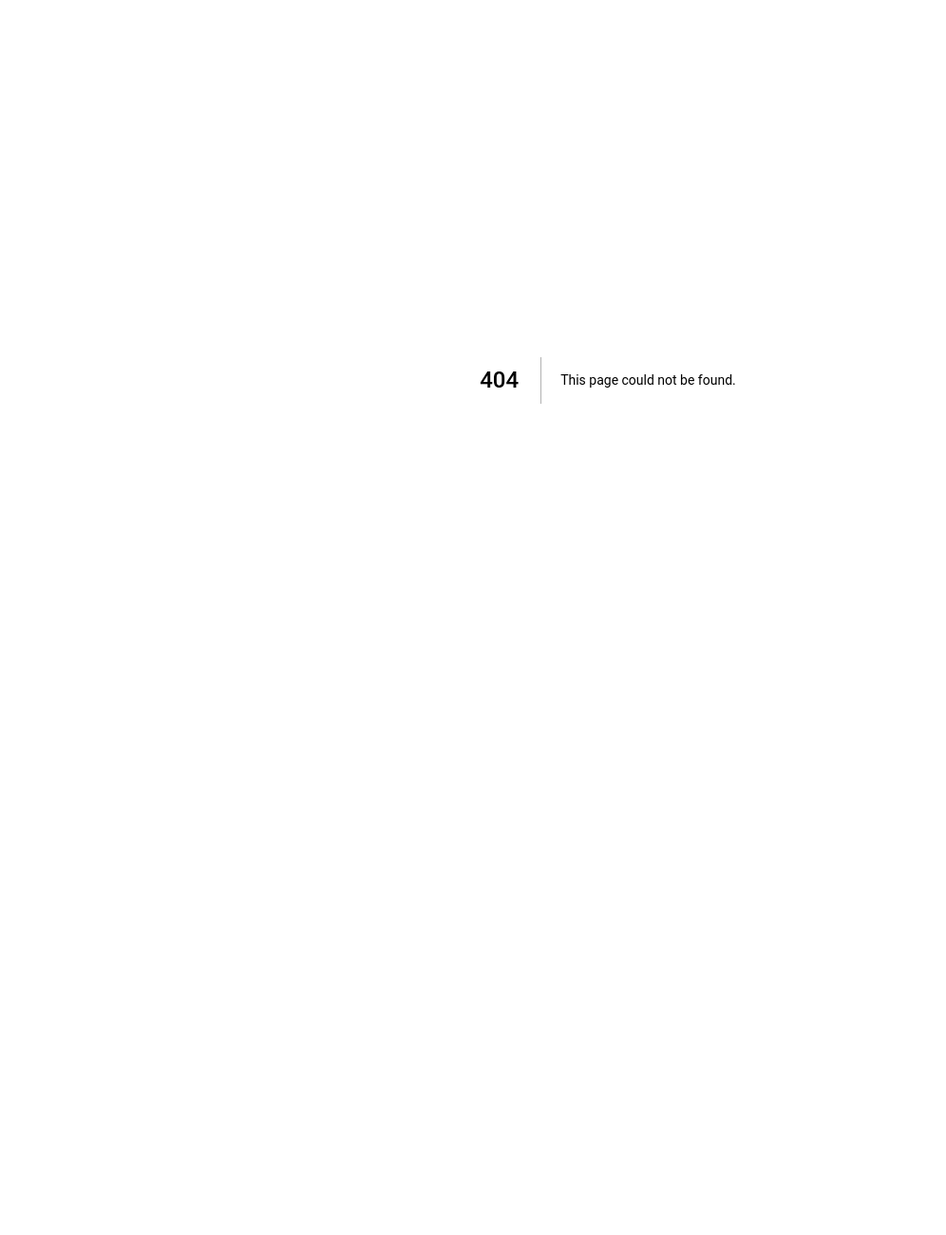
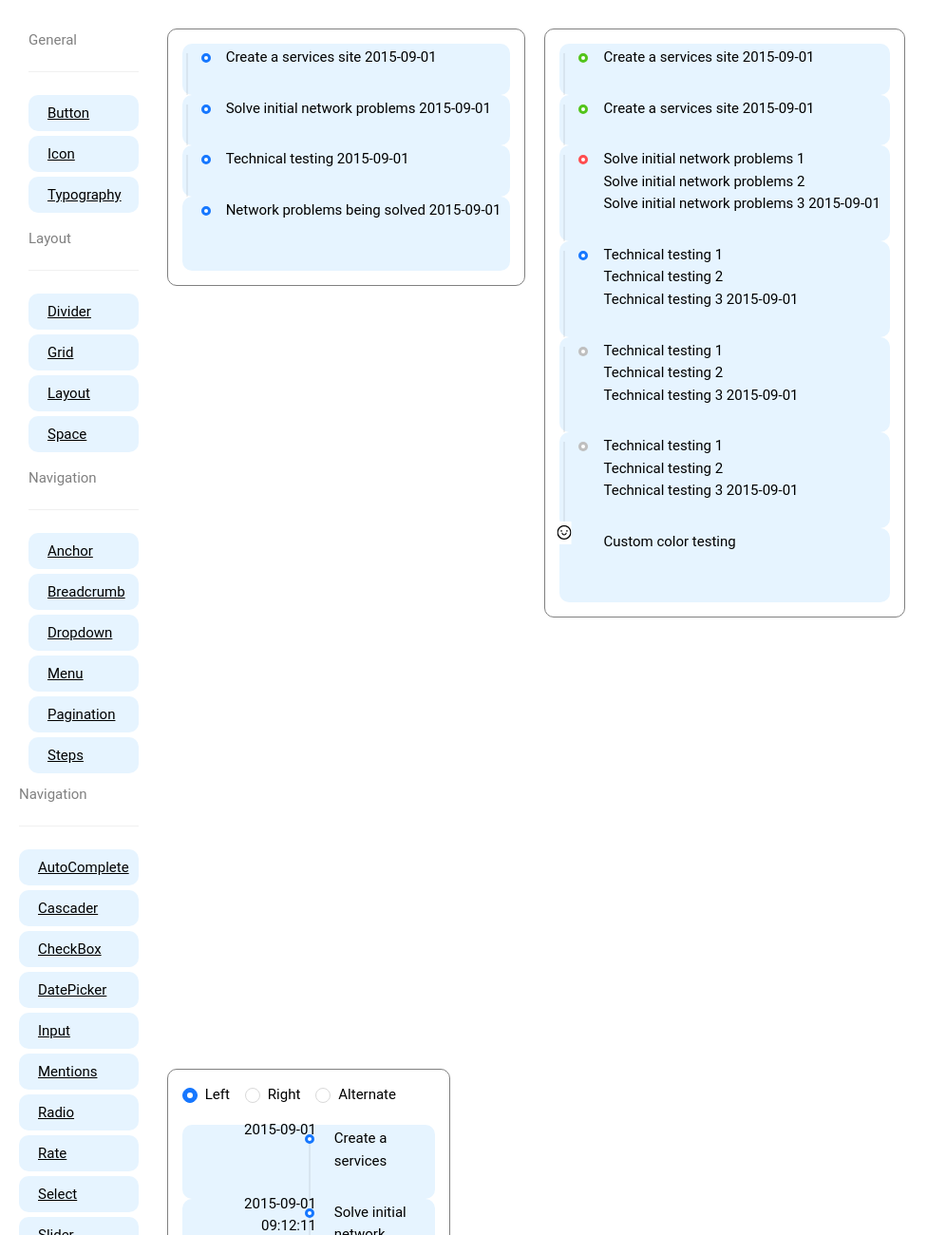
Before and after one commit to Pallab6Sense/AntD-Components, a Next.js app: page /timeline in a window 1280 px wide. Before the commit this address had no page. Shown: the top 1300 px of the page at 95% size, without its empty margins (0-996 px from the left). Before the commit the page ends 800 px from the top, so only its background shows below. Built offline with nearby package versions, Linux system fonts and the light colour scheme.

Commit message:
Timeline done 4:15 PM

```diff
--- a/Components/Navigation.js
+++ b/Components/Navigation.js
@@ -146,6 +146,9 @@ const Navigation = () => {
             <li>
               <Link href="/tag">Tag</Link>
             </li>
+            <li>
+              <Link href="/timeline">Timeline</Link>
+            </li>
 
           </div>
         </ul>
--- /dev/null
+++ b/pages/timeline.js
@@ -0,0 +1,136 @@
+import Navigation from '@/Components/Navigation';
+import { Timeline, Space, Radio } from 'antd';
+import { SmileOutlined } from '@ant-design/icons';
+import { useState } from 'react';
+
+const Time_line = () => {
+  const [mode, setMode] = useState('left');
+  const onChange = (e) => {
+    setMode(e.target.value);
+  };
+  return (
+    <>
+      <div className="container">
+        <Navigation></Navigation>
+
+        <div className="timelineContainer">
+          <div className="timelineExample1">
+            <Space direction="vertical" size="middle">
+              <Timeline
+                items={[
+                  {
+                    children: 'Create a services site 2015-09-01',
+                  },
+                  {
+                    children: 'Solve initial network problems 2015-09-01',
+                  },
+                  {
+                    children: 'Technical testing 2015-09-01',
+                  },
+                  {
+                    children: 'Network problems being solved 2015-09-01',
+                  },
+                ]}
+              />
+            </Space>
+          </div>
+
+          <div className="timelineExample2">
+            <Timeline
+              items={[
+                {
+                  color: 'green',
+                  children: 'Create a services site 2015-09-01',
+                },
+                {
+                  color: 'green',
+                  children: 'Create a services site 2015-09-01',
+                },
+                {
+                  color: 'red',
+                  children: (
+                    <>
+                      <p>Solve initial network problems 1</p>
+                      <p>Solve initial network problems 2</p>
+                      <p>Solve initial network problems 3 2015-09-01</p>
+                    </>
+                  ),
+                },
+                {
+                  children: (
+                    <>
+                      <p>Technical testing 1</p>
+                      <p>Technical testing 2</p>
+                      <p>Technical testing 3 2015-09-01</p>
+                    </>
+                  ),
+                },
+                {
+                  color: 'gray',
+                  children: (
+                    <>
+                      <p>Technical testing 1</p>
+                      <p>Technical testing 2</p>
+                      <p>Technical testing 3 2015-09-01</p>
+                    </>
+                  ),
+                },
+                {
+                  color: 'gray',
+                  children: (
+                    <>
+                      <p>Technical testing 1</p>
+                      <p>Technical testing 2</p>
+                      <p>Technical testing 3 2015-09-01</p>
+                    </>
+                  ),
+                },
+                {
+                  color: '#00CCFF',
+                  dot: <SmileOutlined />,
+                  children: <p>Custom color testing</p>,
+                },
+              ]}
+            />
+          </div>
+
+          <div className="timelineExample3">
+            <Radio.Group
+              onChange={onChange}
+              value={mode}
+              style={{
+                marginBottom: 20,
+              }}
+            >
+              <Radio value="left">Left</Radio>
+              <Radio value="right">Right</Radio>
+              <Radio value="alternate">Alternate</Radio>
+            </Radio.Group>
+            <Timeline
+              mode={mode}
+              items={[
+                {
+                  label: '2015-09-01',
+                  children: 'Create a services',
+                },
+                {
+                  label: '2015-09-01 09:12:11',
+                  children: 'Solve initial network problems',
+                },
+                {
+                  children: 'Technical testing',
+                },
+                {
+                  label: '2015-09-01 09:12:11',
+                  children: 'Network problems being solved',
+                },
+              ]}
+            />
+          </div>
+        </div>
+      </div>
+    </>
+  );
+};
+
+export default Time_line;
--- a/styles/globals.scss
+++ b/styles/globals.scss
@@ -761,3 +761,14 @@ li {
 .tagExample3{
   width: 350px;
 }
+.timelineContainer{
+  @include componentContainer()
+
+}
+
+.timelineExample1,
+.timelineExample2,
+.timelineExample3{
+  @include divStyle()
+
+}
```
